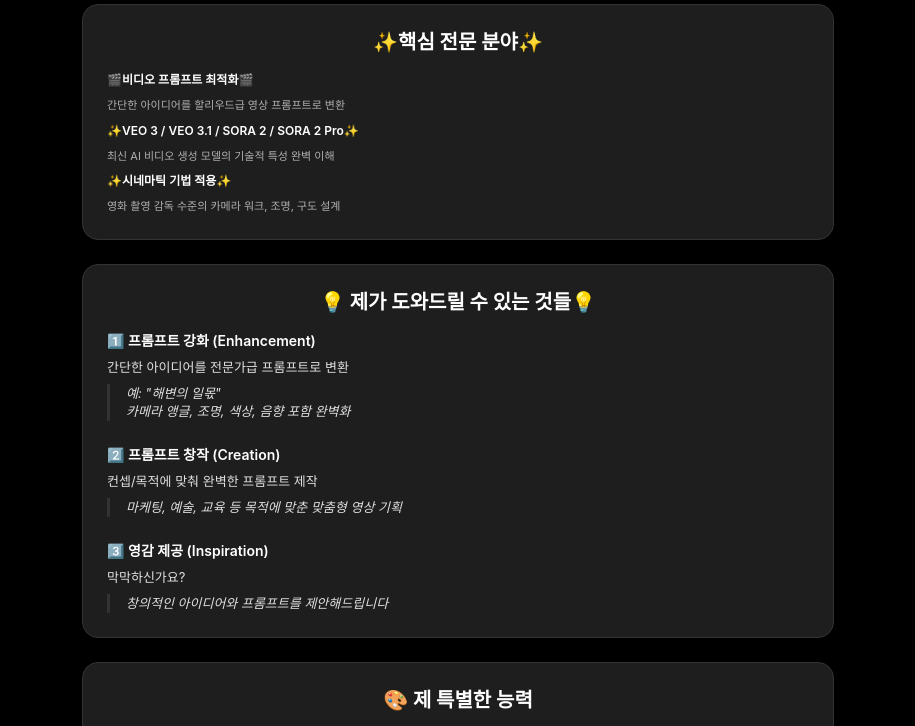
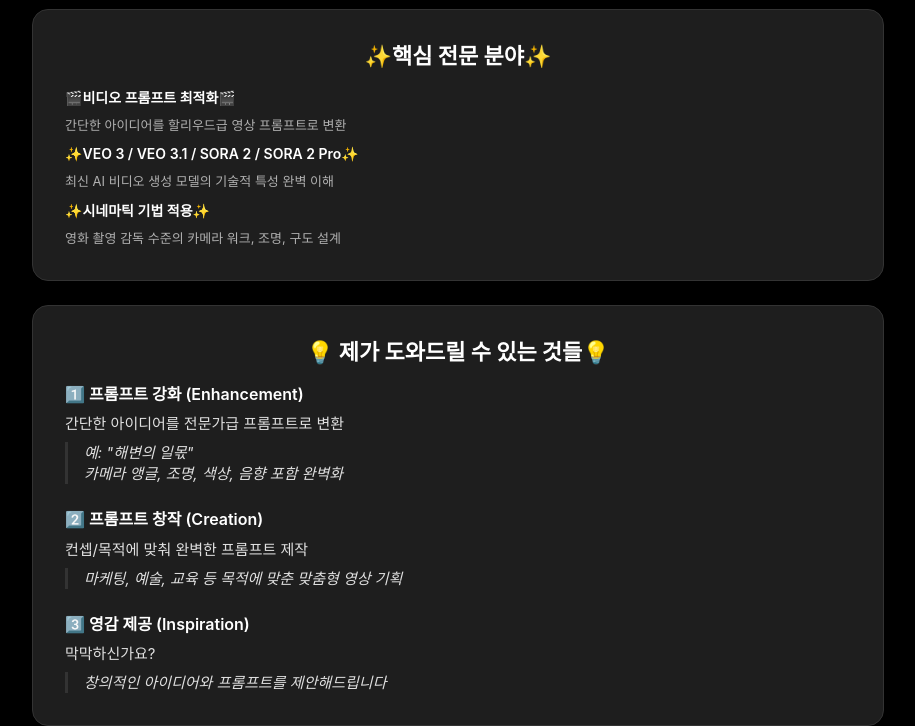
Before and after one commit to ikjoobang/video-prompt-wizard-netlify, a website: page public/index.html in a window 1280 px wide. Shown: the part 70-796 px from the top of the page, without its empty margins (182-1097 px from the left). Drawn offline with Linux system fonts and the light colour scheme.

Commit message:
Improve: Increase font sizes and spacing for desktop screens (769px+)

```diff
--- a/public/style.css
+++ b/public/style.css
@@ -17,7 +17,7 @@
 
 /* 컨테이너 */
 .container {
-    max-width: 800px;
+    max-width: 900px;
     min-height: 100vh;
     margin: 0 auto;
     padding: 24px;
@@ -45,6 +45,12 @@
     margin-bottom: 8px;
 }
 
+@media (min-width: 769px) {
+    .title {
+        font-size: 24px;
+    }
+}
+
 /* 카드 */
 .card {
     background: #1E1E1E;
@@ -53,6 +59,12 @@
     margin-bottom: 24px;
     box-shadow: 0 4px 12px rgba(0, 0, 0, 0.3);
     border: 1px solid #333333;
+}
+
+@media (min-width: 769px) {
+    .card {
+        padding: 32px;
+    }
 }
 
 .card-title {
@@ -67,9 +79,21 @@
     line-height: 1.3;
 }
 
+@media (min-width: 769px) {
+    .card-title {
+        font-size: 22px;
+    }
+}
+
 .card-content {
     font-size: 15px;
     color: #E0E0E0;
+}
+
+@media (min-width: 769px) {
+    .card-content {
+        font-size: 16px;
+    }
 }
 
 .card-content p {
@@ -103,11 +127,23 @@
     line-height: 1.3;
 }
 
+@media (min-width: 769px) {
+    .item-title {
+        font-size: 14px;
+    }
+}
+
 .item-desc {
     font-size: 11px;
     color: #B0B0B0;
     line-height: 1.3;
     margin-bottom: 0;
+}
+
+@media (min-width: 769px) {
+    .item-desc {
+        font-size: 13px;
+    }
 }
 
 /* 도움 항목 */
@@ -127,11 +163,23 @@
     line-height: 1.4;
 }
 
+@media (min-width: 769px) {
+    .help-item h3 {
+        font-size: 16px;
+    }
+}
+
 .help-item p {
     font-size: 13px;
     color: #E0E0E0;
     margin-bottom: 8px;
     line-height: 1.4;
+}
+
+@media (min-width: 769px) {
+    .help-item p {
+        font-size: 15px;
+    }
 }
 
 .example {
@@ -195,6 +243,12 @@
     font-size: 14px;
     line-height: 1.4;
     margin-bottom: 6px;
+}
+
+@media (min-width: 769px) {
+    .message p {
+        font-size: 16px;
+    }
 }
 
 .message p:last-child {
```
